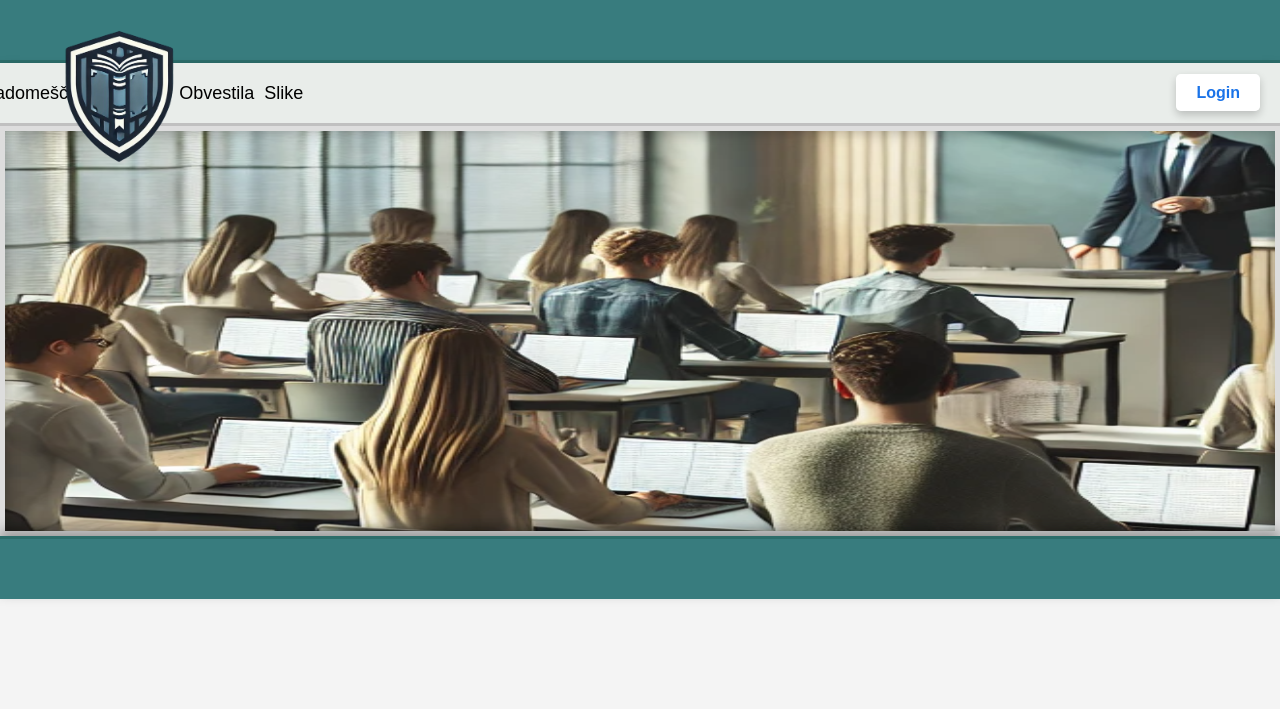
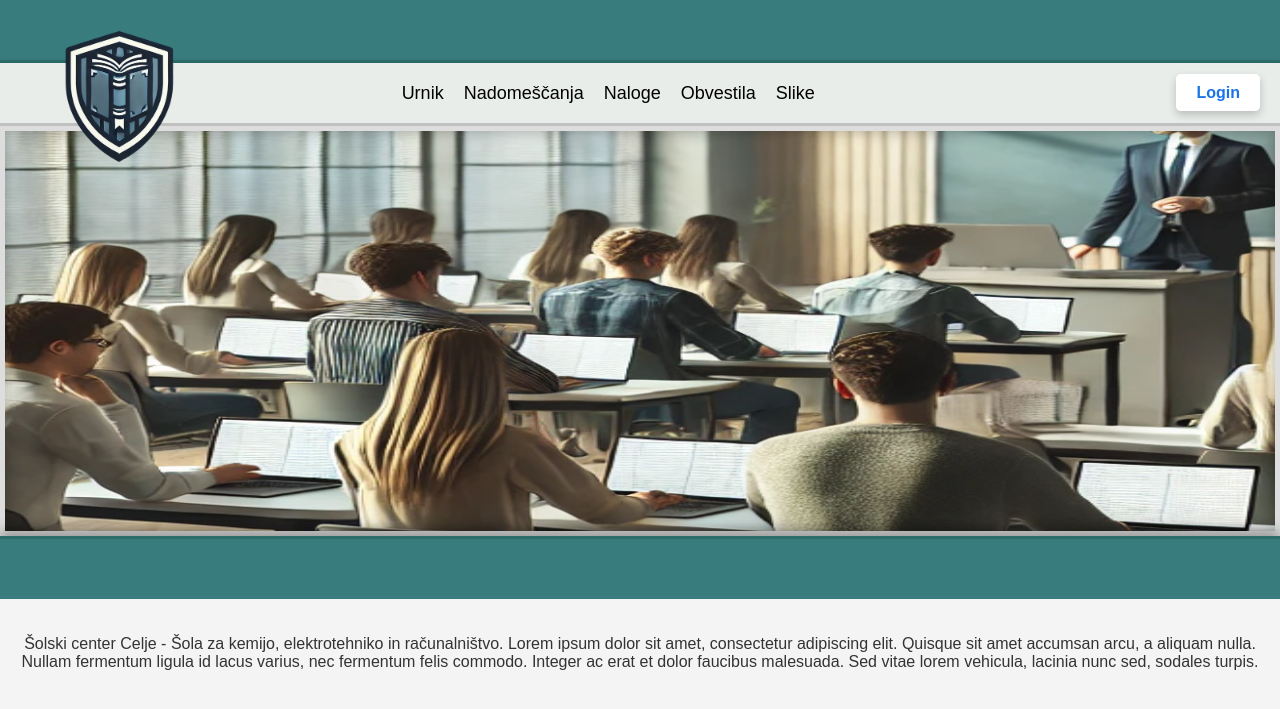
Before and after one commit to KerznarMiha/ProfLink, a PHP site: the page made by PROJETK/Naslovna stran.html in a window 1280 px wide. Shown: the top 709 px of the page. Run offline with PHP 8.4, Linux system fonts and the light colour scheme.

Commit message:
Add files via upload

```diff
--- a/PROJETK/Naslovna stran.html
+++ b/PROJETK/Naslovna stran.html
@@ -1,3 +1,4 @@
+<!DOCTYPE html>
 <html lang="en">
 <head>
     <meta charset="UTF-8">
@@ -7,9 +8,9 @@
 </head>
 <body>
     <header>
-        <div class="blue-bar"></div> <!--modr bar-->
+        <div class="blue-bar"></div> <!-- Blue bar -->
 
-        <div class="navbar grey-bar"> <!--siv bar-->
+        <div class="navbar grey-bar"> <!-- Grey bar -->
             <div class="logo">
                 <img src="Logo.png" alt="ProfLink Logo">
             </div>
@@ -33,7 +34,10 @@
 
     <!-- Bottom blue bar -->
     <div class="bottom-blue-bar"></div>
+
+    <!-- School description -->
+    <div class="school-description">
+        <p>Šolski center Celje - Šola za kemijo, elektrotehniko in računalništvo. Lorem ipsum dolor sit amet, consectetur adipiscing elit. Quisque sit amet accumsan arcu, a aliquam nulla. Nullam fermentum ligula id lacus varius, nec fermentum felis commodo. Integer ac erat et dolor faucibus malesuada. Sed vitae lorem vehicula, lacinia nunc sed, sodales turpis.</p>
     </div>
-</header>
 </body>
 </html>
--- a/PROJETK/css.css
+++ b/PROJETK/css.css
@@ -14,7 +14,7 @@ body {
 .navbar.grey-bar {
     background-color: #E9EDEA;
     display: flex;
-    justify-content: space-between;
+    justify-content: center;
     align-items: center;
     padding: 0 20px;
     height: 60px;
@@ -36,7 +36,10 @@ body {
 }
 
 nav {
-    margin-left: -100px;
+    display: flex;
+    justify-content: center;
+    flex-grow: 1;
+    z-index: 1;
 }
 
 nav ul {
@@ -47,7 +50,7 @@ nav ul {
 }
 
 nav ul li {
-    margin-left: 10px;
+    margin-left: 20px;
 }
 
 nav ul li a {
@@ -91,3 +94,11 @@ nav ul li a:hover {
     box-shadow: 0 -6px 12px rgba(0, 0, 0, 0.3);
     border-top: 3px solid #2c6d6a;
 }
+
+.school-description {
+    background-color: #f4f4f4;
+    padding: 20px;
+    text-align: center;
+    font-size: 16px;
+    color: #333;
+}
```
